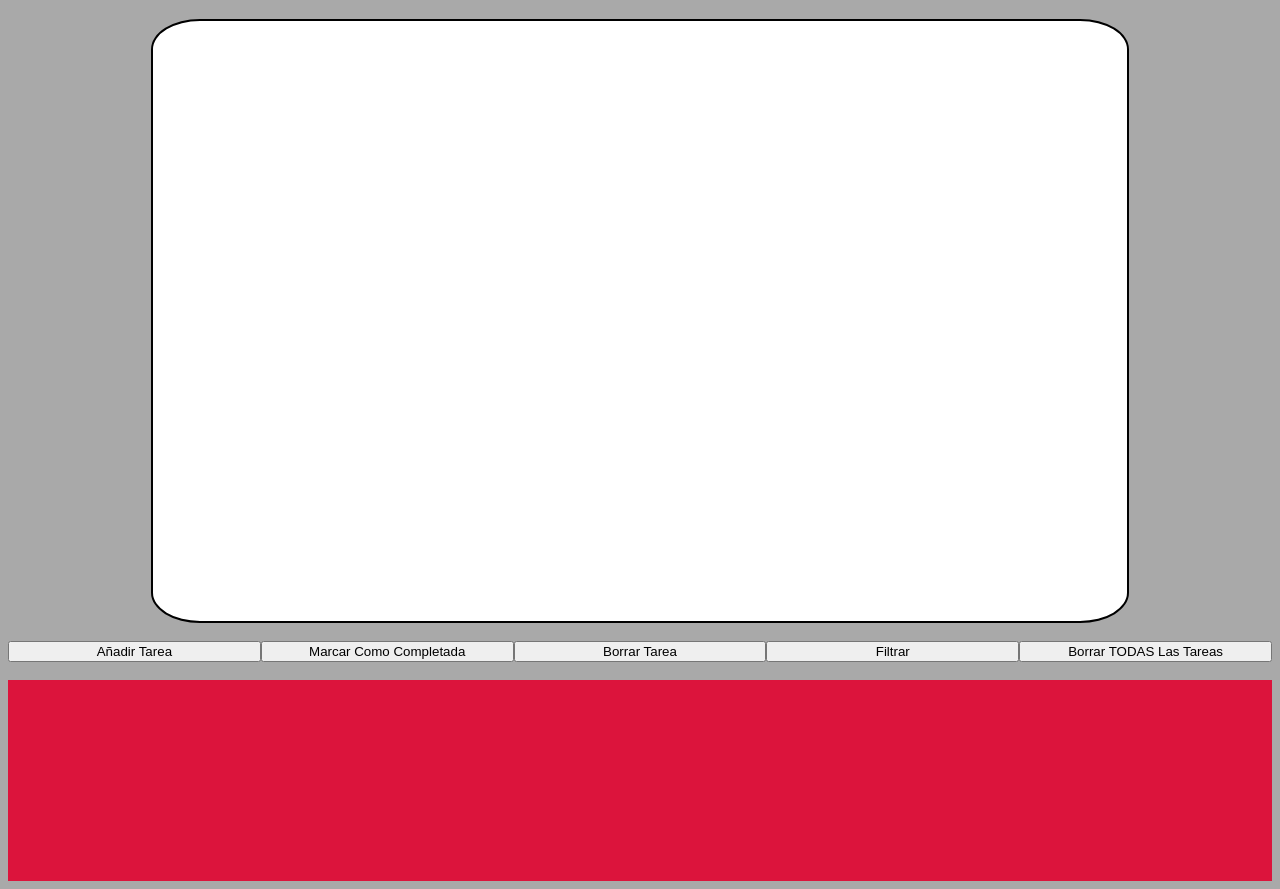
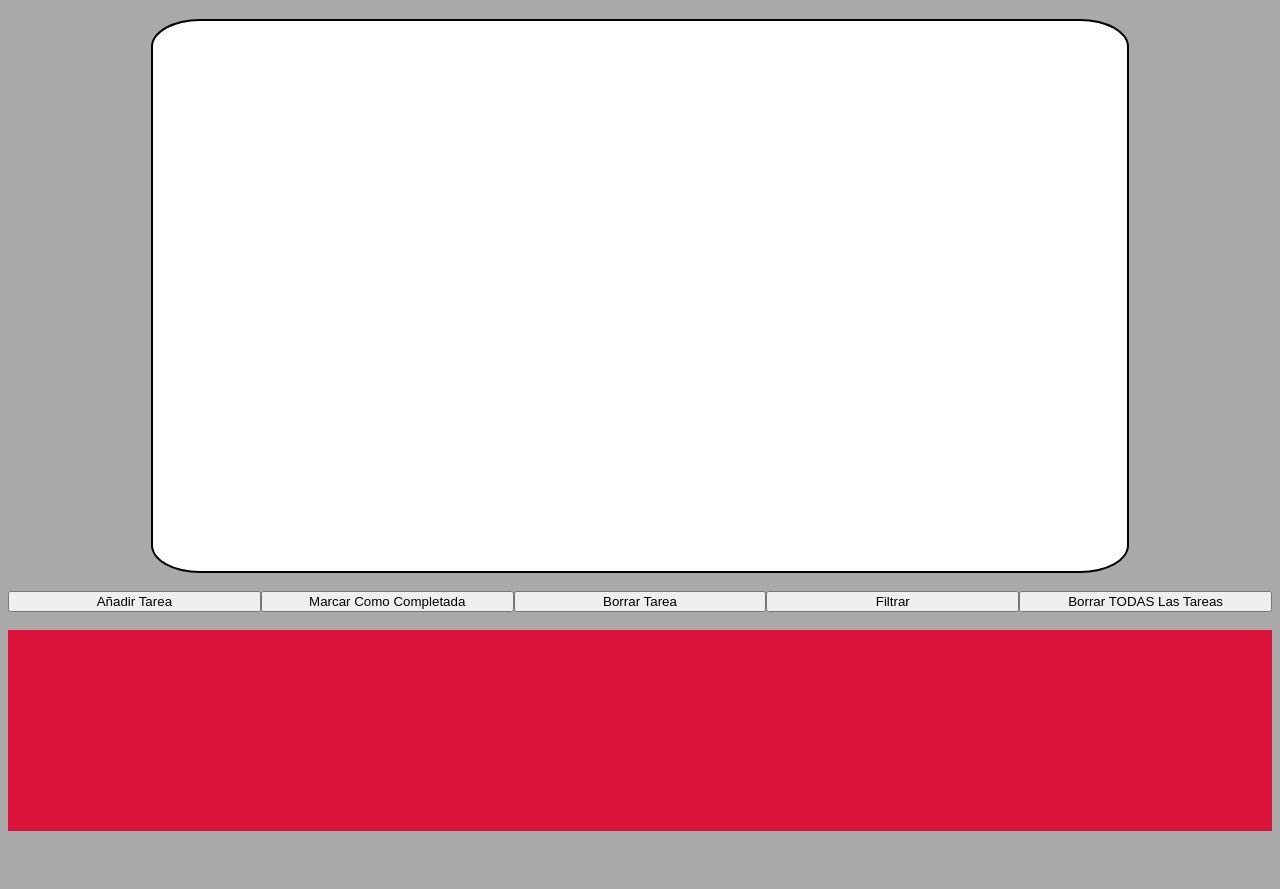
Before and after one commit to IzanLopezBarrio/TaskManager, a plain HTML site: page index.html in a window 1280 px wide. Shown: the part 61-950 px from the top of the page. After the commit the page ends 900 px from the top, so only its background shows below. Drawn offline with Linux system fonts and the light colour scheme.

Commit message:
TaskManager v1.1.1

```diff
--- a/main.css
+++ b/main.css
@@ -14,7 +14,7 @@ body {
     grid-template-columns: 100%;
     grid-template-rows: 10% 10% 10% 10% 10% 10% 10% 10% 10% 10%;
     width: 75%;
-    height: 575px;
+    height: 525px;
     margin: auto;
 
     padding: 1%;
```
